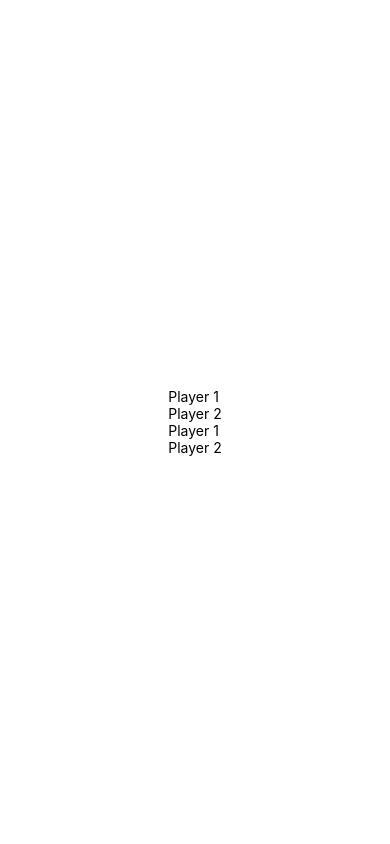
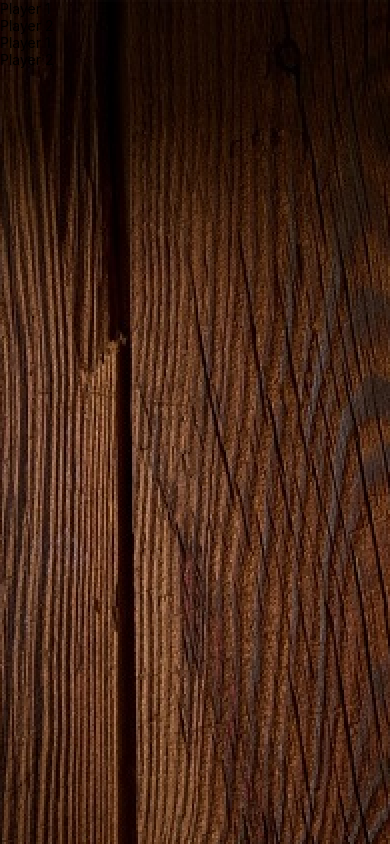
Before and after one commit to ribeirorvs/Dominoes_Score, a React Native app in the folder domino_score/: screen / in a window 390 px wide. Shown: the top 844 px of the page. Built offline with nearby package versions, Linux system fonts and the light colour scheme.

Commit message:
Create content to pass image tests
- Create src/img/ folder with the background image
- create the correct structure in home page to use the background image
- create the layout to the background image

```diff
--- a/domino_score/src/pages/Home.tsx
+++ b/domino_score/src/pages/Home.tsx
@@ -1,9 +1,12 @@
 import React, { useState } from 'react';
-import { Text, View } from 'react-native';
+import { Text, View, ImageBackground } from 'react-native';
 import { layout } from '../styles/layout';
 
+const backgroundImage = require('../img/background.png');
 export function Home() {
     return (
+        <View style={layout.container}>
+            <ImageBackground source={backgroundImage} style={layout.backgroundImage}>
                 <View style={layout.container}>
                     <View>
                         <View>
@@ -18,5 +21,7 @@ export function Home() {
                         </View>
                     </View>
                 </View>
+            </ImageBackground>
+        </View>
     );
 }
--- a/domino_score/src/styles/layout.ts
+++ b/domino_score/src/styles/layout.ts
@@ -2,9 +2,10 @@ import { StyleSheet } from "react-native";
 
 export const layout = StyleSheet.create({
     container: {
+        flex: 1
+    },
+    backgroundImage: {
         flex: 1,
-        backgroundColor: '#fff',
-        alignItems: 'center',
-        justifyContent: 'center'
+        width: '100%'
     }
 });
```
Also changed, not shown: domino_score/src/img/background.png (added). Lines whose indentation alone changed are shown as unchanged.
